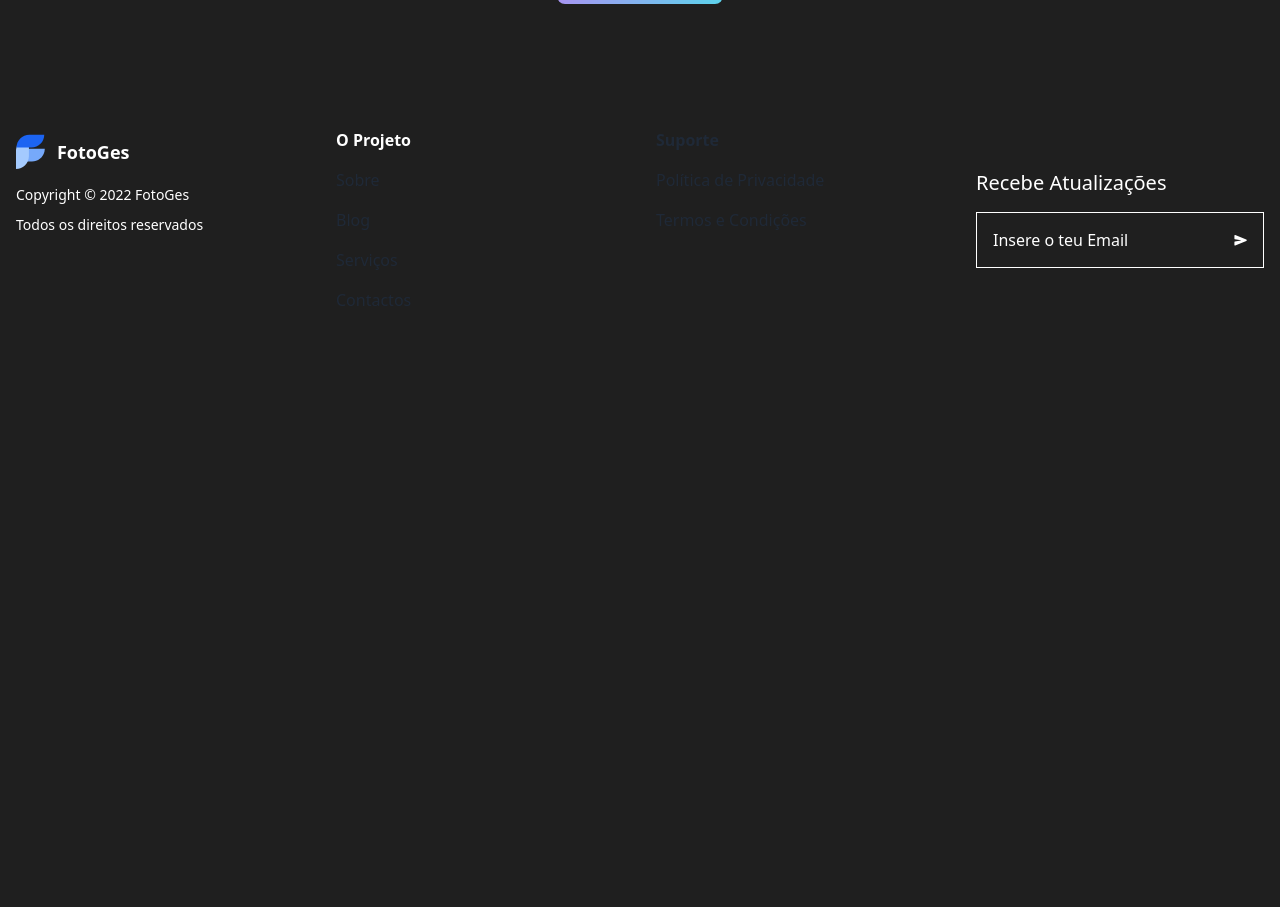
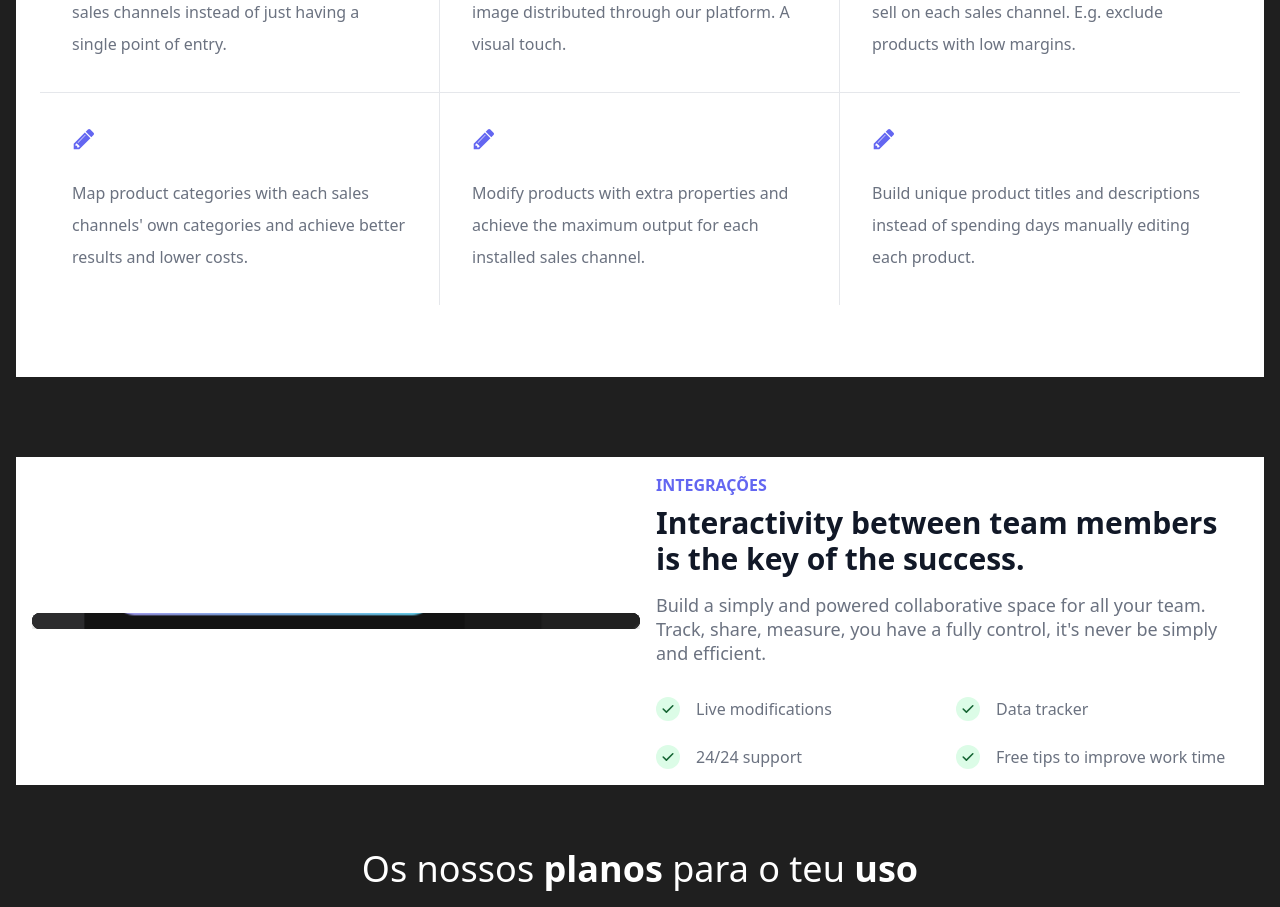
Before and after one commit to rafaeljesusaraiva/FotoGes-web, a Next.js app: page / in a window 1280 px wide. Shown: the part 1880-2787 px from the top of the page. Before the commit the page ends 2252 px from the top, so only its background shows below. Built offline with nearby package versions, Linux system fonts and the light colour scheme.

Commit message:
Desenvolvimento da Página Inicial

```diff
--- a/components/FeatureSection/TopicGrid.js
+++ b/components/FeatureSection/TopicGrid.js
@@ -3,10 +3,10 @@ export default function FeatureTopicGrid() {
     <div className="container mx-auto px-6 p-6 bg-white dark:bg-gray-800">
       <div className="mb-16 text-center">
         <h2 className="text-base text-indigo-600 font-semibold tracking-wide uppercase">
-          Features
+          Funcionalidades Principais
         </h2>
         <p className="mt-2 text-3xl leading-8 font-extrabold tracking-tight text-gray-900 dark:text-white sm:text-4xl">
-          A better way to live
+          Uma Gestão Unificada
         </p>
       </div>
       <div className="flex flex-wrap my-12 dark:text-white">
--- /dev/null
+++ b/components/FeatureSection/TopicsWithFourImages.js
@@ -0,0 +1,147 @@
+import Image from 'next/image';
+
+export default function FeatureTopicsWithFourImages() {
+  return (
+    <div className="max-w-screen-xl p-4 bg-white dark:bg-gray-800 mx-auto px-4 sm:px-6 lg:px-8 relative py-26 lg:mt-20">
+      <div className="relative">
+        <div className="lg:grid lg:grid-flow-row-dense lg:grid-cols-2 lg:gap-8 lg:items-center">
+          <div className="lg:col-start-2 lg:max-w-2xl ml-auto">
+            <p className="text-base leading-6 text-indigo-500 font-semibold uppercase">
+              Integrações
+            </p>
+            <h4 className="mt-2 text-2xl leading-8 font-extrabold text-gray-900 dark:text-white sm:text-3xl sm:leading-9">
+              Interactivity between team members is the key of the success.
+            </h4>
+            <p className="mt-4 text-lg leading-6 text-gray-500 dark:text-gray-300">
+              Build a simply and powered collaborative space for all your team.
+              Track, share, measure, you have a fully control, it&#x27;s never
+              be simply and efficient.
+            </p>
+            <ul className="mt-8 md:grid md:grid-cols-2 gap-6">
+              <li className="mt-6 lg:mt-0">
+                <div className="flex">
+                  <span className="flex-shrink-0 flex items-center justify-center h-6 w-6 rounded-full bg-green-100 text-green-800 dark:text-green-500 drark:bg-transparent">
+                    <svg
+                      className="h-4 w-4"
+                      viewBox="0 0 20 20"
+                      fill="currentColor"
+                    >
+                      <path
+                        fillRule="evenodd"
+                        d="M16.707 5.293a1 1 0 010 1.414l-8 8a1 1 0 01-1.414 0l-4-4a1 1 0 011.414-1.414L8 12.586l7.293-7.293a1 1 0 011.414 0z"
+                        clipRule="evenodd"
+                      ></path>
+                    </svg>
+                  </span>
+                  <span className="ml-4 text-base leading-6 font-medium text-gray-500 dark:text-gray-200">
+                    Live modifications
+                  </span>
+                </div>
+              </li>
+              <li className="mt-6 lg:mt-0">
+                <div className="flex">
+                  <span className="flex-shrink-0 flex items-center justify-center h-6 w-6 rounded-full bg-green-100 text-green-800 dark:text-green-500 drark:bg-transparent">
+                    <svg
+                      className="h-4 w-4"
+                      viewBox="0 0 20 20"
+                      fill="currentColor"
+                    >
+                      <path
+                        fillRule="evenodd"
+                        d="M16.707 5.293a1 1 0 010 1.414l-8 8a1 1 0 01-1.414 0l-4-4a1 1 0 011.414-1.414L8 12.586l7.293-7.293a1 1 0 011.414 0z"
+                        clipRule="evenodd"
+                      ></path>
+                    </svg>
+                  </span>
+                  <span className="ml-4 text-base leading-6 font-medium text-gray-500 dark:text-gray-200">
+                    Data tracker
+                  </span>
+                </div>
+              </li>
+              <li className="mt-6 lg:mt-0">
+                <div className="flex">
+                  <span className="flex-shrink-0 flex items-center justify-center h-6 w-6 rounded-full bg-green-100 text-green-800 dark:text-green-500 drark:bg-transparent">
+                    <svg
+                      className="h-4 w-4"
+                      viewBox="0 0 20 20"
+                      fill="currentColor"
+                    >
+                      <path
+                        fillRule="evenodd"
+                        d="M16.707 5.293a1 1 0 010 1.414l-8 8a1 1 0 01-1.414 0l-4-4a1 1 0 011.414-1.414L8 12.586l7.293-7.293a1 1 0 011.414 0z"
+                        clipRule="evenodd"
+                      ></path>
+                    </svg>
+                  </span>
+                  <span className="ml-4 text-base leading-6 font-medium text-gray-500 dark:text-gray-200">
+                    24/24 support
+                  </span>
+                </div>
+              </li>
+              <li className="mt-6 lg:mt-0">
+                <div className="flex">
+                  <span className="flex-shrink-0 flex items-center justify-center h-6 w-6 rounded-full bg-green-100 text-green-800 dark:text-green-500 drark:bg-transparent">
+                    <svg
+                      className="h-4 w-4"
+                      viewBox="0 0 20 20"
+                      fill="currentColor"
+                    >
+                      <path
+                        fillRule="evenodd"
+                        d="M16.707 5.293a1 1 0 010 1.414l-8 8a1 1 0 01-1.414 0l-4-4a1 1 0 011.414-1.414L8 12.586l7.293-7.293a1 1 0 011.414 0z"
+                        clipRule="evenodd"
+                      ></path>
+                    </svg>
+                  </span>
+                  <span className="ml-4 text-base leading-6 font-medium text-gray-500 dark:text-gray-200">
+                    Free tips to improve work time
+                  </span>
+                </div>
+              </li>
+            </ul>
+          </div>
+          <div className="mt-10 lg:-mx-4 relative relative-20 lg:mt-0 lg:col-start-1">
+            <div className="relative space-y-4">
+              <div className="flex items-end justify-center lg:justify-start space-x-4">
+                <Image
+                  className="rounded-lg shadow-lg w-32 md:w-56"
+                  width="200"
+                  src="/example-dashboard.png"
+                  alt="1"
+                  layout="fill"
+                  objectFit="cover"
+                />
+                <Image
+                  className="rounded-lg shadow-lg w-40 md:w-64"
+                  width="260"
+                  src="/example-dashboard.png"
+                  alt="2"
+                  layout="fill"
+                  objectFit="cover"
+                />
+              </div>
+              <div className="flex items-start justify-center lg:justify-start space-x-4 ml-12">
+                <Image
+                  className="rounded-lg shadow-lg w-24 md:w-40"
+                  width="170"
+                  src="/example-dashboard.png"
+                  alt="3"
+                  layout="fill"
+                  objectFit="cover"
+                />
+                <Image
+                  className="rounded-lg shadow-lg w-32 md:w-56"
+                  width="200"
+                  src="/example-dashboard.png"
+                  alt="4"
+                  layout="fill"
+                  objectFit="cover"
+                />
+              </div>
+            </div>
+          </div>
+        </div>
+      </div>
+    </div>
+  );
+}
--- a/pages/index.js
+++ b/pages/index.js
@@ -4,6 +4,8 @@ import GradientButton from 'components/GradientButton';
 import LayoutContent from 'components/LayoutContent';
 import FeatureTopicsWithImage from 'components/FeatureSection/TopicsWithImage';
 import FeatureTripleCards from 'components/FeatureSection/TripleCards';
+import FeatureTopicGrid from 'components/FeatureSection/TopicGrid';
+import FeatureTopicsWithFourImages from 'components/FeatureSection/TopicsWithFourImages';
 
 export default function Home() {
   return (
@@ -55,6 +57,7 @@ export default function Home() {
           ]}
         />
         {/* Triple Cards */}
+        {/* Corrigir espaçamento vertical, definindo um espaçamento no container e só adicionar padding no do meio */}
         <FeatureTripleCards
           cardData={[
             {
@@ -75,10 +78,11 @@ export default function Home() {
           ]}
         />
         {/* Topic Grid */}
-        Resumo geral das funcionalidades
-        <br></br>
-        Integrações
-        <br></br>
+        {/* Corrigir espaçamento */}
+        <FeatureTopicGrid />
+        {/* Topics with Four Images */}
+        {/* Corrigir espaçamento */}
+        <FeatureTopicsWithFourImages />
         <div className="text-center my-16">
           <h1 className="mb-4 text-2xl font-normal md:text-3xl lg:text-4xl">
             Os nossos <span className="font-semibold">planos</span> para o teu{' '}
```
